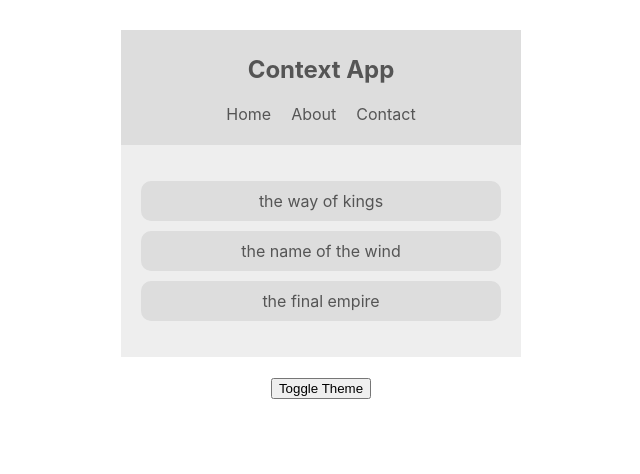
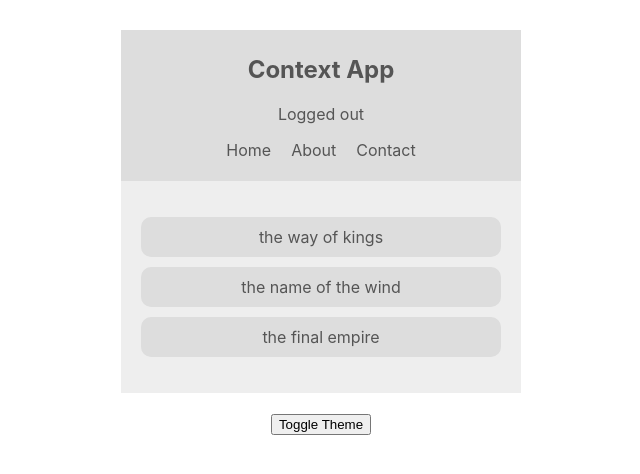
Before and after one commit to Dan-Bird/react-hooks, a React (Create React App) app: page / in a window 1280 px wide. Shown: the top 474 px of the page, without its empty margins (319-959 px from the left). Built offline with nearby package versions, Linux system fonts and the light colour scheme.

Commit message:
Use multiple contexts

```diff
--- a/src/components/Navbar.js
+++ b/src/components/Navbar.js
@@ -1,15 +1,20 @@
 import React, { useContext } from 'react';
+import { AuthContext } from '../contexts/AuthContext';
 import { ThemeContext } from '../contexts/ThemeContext';
 
 const Navbar = () => {
+  const { isAuthenticated, toggleAuth } = useContext(AuthContext);
+
   const themeContext = useContext(ThemeContext);
   const { isLightTheme, light, dark } = themeContext;
-
   const theme = isLightTheme ? light : dark;
 
   return (
     <nav style={{ backgroundColor: theme.ui, color: theme.syntax }}>
       <h1>Context App</h1>
+      <span onClick={toggleAuth} style={{ cursor: 'pointer' }}>
+        {isAuthenticated ? 'Logged in' : 'Logged out'}
+      </span>
       <ul>
         <li>Home</li>
         <li>About</li>
```
